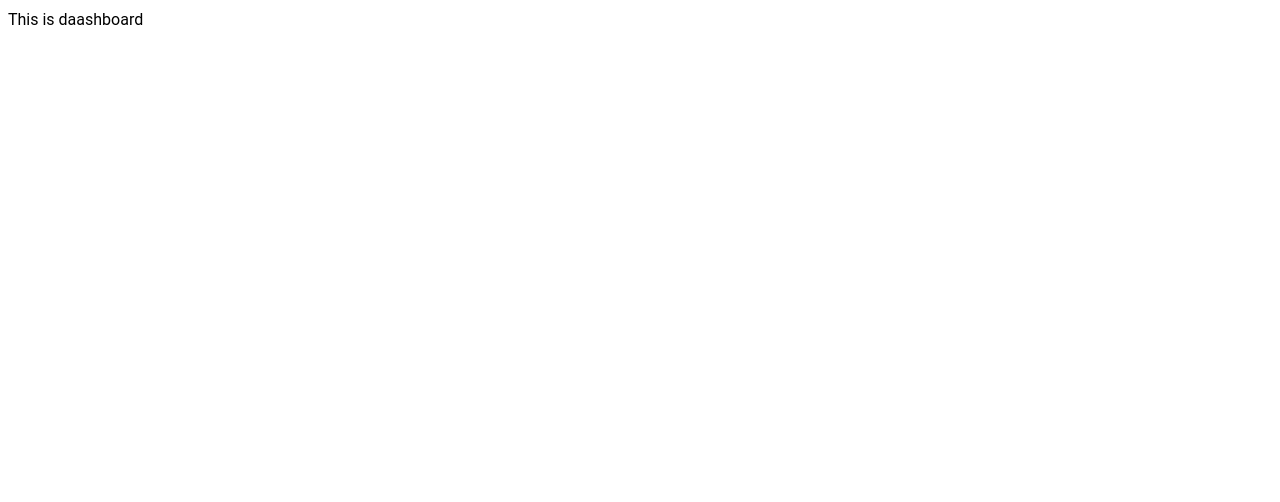
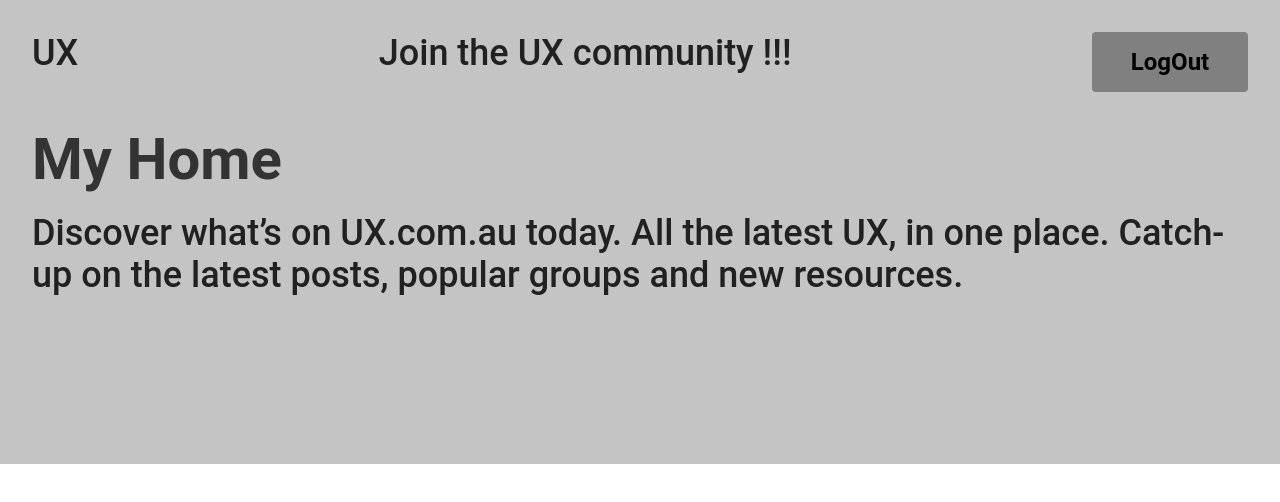
Before and after one commit to suyashjai09/UI, a Next.js app: page /dashboard in a window 1280 px wide. Shown: the top 502 px of the page. Built offline with nearby package versions, Linux system fonts and the light colour scheme; sample sign-in values are in the browser's storage.

Commit message:
added error when user enters wrong password while logging and fixed ui for dashboard

```diff
--- /dev/null
+++ b/components/Dashboard/DashboardHeader/index.tsx
@@ -0,0 +1,43 @@
+import { Box, Stack, Typography, Button, CircularProgress } from "@mui/material"
+import { colors } from "@/utils/theme";
+import { useAuth } from "@/utils/context/AuthContext";
+
+const DashboardHeader = () => {
+    const {signOut,loading} = useAuth();
+    return (
+        <Box>
+            <Stack sx={{ backgroundColor: colors?.primaryBackground, height: '400px', padding: '32px' }} direction={"column"} spacing={4}>
+                <Stack direction="row" spacing={2} justifyContent="space-between">
+                    <Typography variant="h1">UX</Typography>
+                    <Typography variant="h1">Join the UX community !!!</Typography>
+                    <Stack>
+                        <Button sx={{
+                            width: '156px',
+                            height: '60px',
+                            backgroundColor: colors.primaryButton,
+                            border: 'none',
+                            textTransform: 'none',
+                            color: colors.primaryButtonText,
+                            fontSize: '24px',
+                            fontWeight: '700',
+                            '&:hover': {
+                                backgroundColor: colors.primaryButton,
+                            },
+                        }}
+                        onClick={signOut}
+                        >{loading?<CircularProgress/>:"LogOut"}</Button>
+                    </Stack>
+                </Stack>
+                <Stack direction="column" spacing={2} justifyContent="space-between">
+                    <Stack>
+                        <Typography variant="h4">My Home</Typography>
+                    </Stack>
+                    <Stack>
+                        <Typography variant="h1">Discover what’s on UX.com.au today. All the latest UX, in one place. Catch-up on the latest posts, popular groups and new resources.</Typography>
+                    </Stack>
+                </Stack>
+            </Stack>
+        </Box>
+    )
+}
+export default DashboardHeader;
--- a/pages/dashboard/index.tsx
+++ b/pages/dashboard/index.tsx
@@ -1,9 +1,17 @@
-import { Typography } from "@mui/material"
+import DashboardHeader from "@/components/Dashboard/DashboardHeader";
+import { Box, Stack, Typography } from "@mui/material"
 
 const Dashboard=()=>{
     return(
         <>
-        <Typography>This is daashboard</Typography>
+        <Box>
+            <Stack>
+              <DashboardHeader/>
+            </Stack>
+            {/* <Stack>
+
+            </Stack> */}
+        </Box>
         </>
     )
 }
--- a/styles/globals.css
+++ b/styles/globals.css
@@ -14,6 +14,7 @@ body {
       rgb(var(--background-end-rgb))
     )
     rgb(var(--background-start-rgb));
+    margin: 0px;
 }
 
 .css-1t8l2tu-MuiInputBase-input-MuiOutlinedInput-input{
--- a/utils/context/AuthContext/index.tsx
+++ b/utils/context/AuthContext/index.tsx
@@ -13,21 +13,21 @@ import { Router, useRouter } from "next/router";
 
 interface AuthState {
     signIn: (email: string, password: string) => Promise<any>
-    // signOut: () => void
-    signOut: () => Promise<any>
+    signOut: () => void
     authFetch: (...arg: any) => Promise<any>
     authToken: null | string,
-    getFireBaseToken: (token: string) => Promise<any>
+    getFireBaseToken: (token: string) => Promise<any>,
+    loading: Boolean,
 }
 
 
 const initialState: AuthState = {
     signIn: (email: string, password: string) => Promise.resolve(null),
-    // signOut: () => {},
-    signOut: () => Promise.resolve(null),
+    signOut: () => {},
     authFetch: (...arg: any) => Promise.resolve(null),
     authToken: 'loading',
     getFireBaseToken: (token: string) => Promise.resolve(null),
+    loading: false,
 }
 
 
@@ -48,6 +48,8 @@ const AuthContextProvider = ({ children }: any) => {
     const router = useRouter();
 
     const [state, setState] = useReducer(reducer, initialState);
+
+    const [loading,setLoading] = useState<Boolean>(false);
 
     useEffect(() => {
         const token = localStorage.getItem("authToken");
@@ -126,6 +128,7 @@ const AuthContextProvider = ({ children }: any) => {
 
     const signIn = useCallback(async (email: string, password: string) => {
         try {
+            setLoading(true);
             const response = await fetch(`${BaseUrl}/auth/login`, {
                 method: "POST",
                 body: JSON.stringify({
@@ -142,24 +145,43 @@ const AuthContextProvider = ({ children }: any) => {
                     router.push('/dashboard');
             }
             else {
-
+               return false;
             }
         }
         catch (e) {
+            return false;
             console.log(e, "error while loggin")
         }
+        finally {
+            setLoading(false);
+        }
+    }, [])
+
+    const signOut = useCallback(() => {
+        setLoading(true);
+        localStorage.removeItem('authToken');
+        setState({
+            ...state,
+            authToken: null,
+        })
+        setLoading(false);
+        router.replace('/signin');
     }, [])
 
     const value = useMemo(
         () => ({
             ...state,
             signIn,
+            signOut,
             getFireBaseToken,
+            loading,
         }),
         [
             state,
             signIn,
+            signOut,
             getFireBaseToken,
+            loading
         ]
     );
 
--- a/utils/theme/palette.ts
+++ b/utils/theme/palette.ts
@@ -1,7 +1,8 @@
 import { type PaletteMode } from '@mui/material'
 import { type PaletteOptions } from '@mui/material/styles'
 export const colors = {
-    primaryBackground: '#163A90',
+    primaryBackground: '#C4C4C4',
+    primaryHeadingText:'#333333',
     backgroundWhite: '#FFFFFF',
     primaryWhite: '#FFFFFF',
     primaryBlack: '#000000',
--- a/utils/theme/typography.ts
+++ b/utils/theme/typography.ts
@@ -39,6 +39,12 @@ const createTypography: Func = () => ({
     fontWeight: 400,
     color: colors.primaryText,
     fontFamily: 'Roboto',
-  }
+  },
+  h4: {
+    fontSize: '58px',
+    fontWeight: 700,
+    color: colors.primaryHeadingText,
+    fontFamily: 'Roboto',
+  },
 })
 export { createTypography }
```
Also changed, not shown: components/Dashboard/DashboardFooter/index.tsx (added, +10 -0 lines), components/SignIn/PasswordForm/index.tsx (+25 -8 lines).
